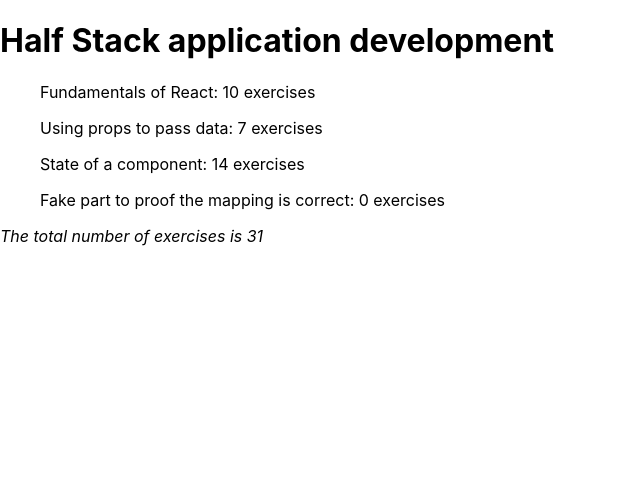
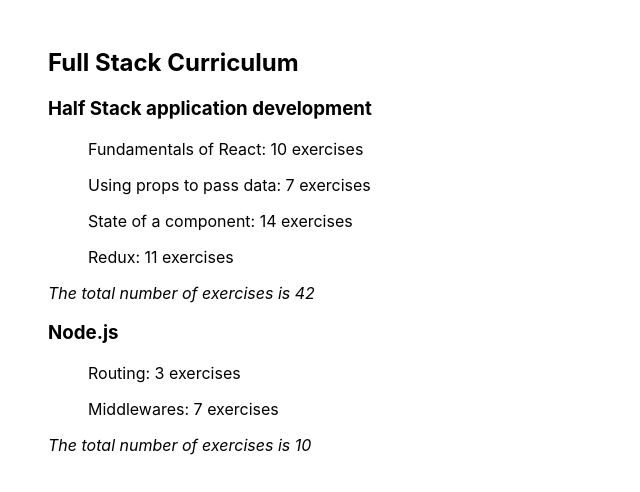
Before and after one commit to emcoding/Part2CourseInfo, a React (Create React App) app: page / in a window 1280 px wide. Shown: the top 492 px of the page, without its empty margins (0-640 px from the left). Built offline with nearby package versions, Linux system fonts and the light colour scheme.

Commit message:
Ex2.4 with multiple courses

```diff
--- a/src/components/App.js
+++ b/src/components/App.js
@@ -1,12 +1,13 @@
-import React from 'react';
-import Course from './Course'
+import React from 'react'
+import Curriculum from './Curriculum'
 
 
 const App = () => {
 
-  const course = {
+  const courses = [
+    {
+      name: 'Half Stack application development',
       id: 1,
-    name: 'Half Stack application development',
       parts: [
         {
           name: 'Fundamentals of React',
@@ -24,16 +25,33 @@
           id: 3
         },
         {
-        name: "Fake part to proof the mapping is correct",
-        exercises: 0,
+          name: 'Redux',
+          exercises: 11,
           id: 4
         }
       ]
+    },
+    {
+      name: 'Node.js',
+      id: 2,
+      parts: [
+        {
+          name: 'Routing',
+          exercises: 3,
+          id: 1
+        },
+        {
+          name: 'Middlewares',
+          exercises: 7,
+          id: 2
         }
+      ]
+    }
+  ]
 
   return (
     <div>
-      <Course course={course} />
+      <Curriculum courses={courses} />
     </div>
   )
 }
--- a/src/components/Course.js
+++ b/src/components/Course.js
@@ -3,15 +3,15 @@
 const Course = ({course}) => {
   // console.log("I'm in the Course component!", course)
   return (
-    <>
+    <div>
       <Header title={course.name} />
       <Content parts={course.parts}/>
       <Total parts = {course.parts} />
-    </>
+    </div>
     )
 }
 
-const Header = ({title}) => (<h1>{title}</h1>)
+const Header = ({title}) => (<h3>{title}</h3>)
 
 const Content = ({parts}) => {
   return (
--- /dev/null
+++ b/src/components/Curriculum.js
@@ -0,0 +1,17 @@
+import React from 'react'
+import Course from './Course'
+
+const Curriculum = ({courses}) => {
+  // console.log("This walks like a duck", courses )
+  return (
+    <>
+    <h2>Full Stack Curriculum</h2>
+      {courses.map(course =>
+        <Course key={course.id} course={course}  />
+      )}
+    </>
+  )
+}
+
+
+export default Curriculum
--- a/src/index.css
+++ b/src/index.css
@@ -1,5 +1,5 @@
 body {
-  margin: 0;
+  margin: 3rem;
   font-family: -apple-system, BlinkMacSystemFont, 'Segoe UI', 'Roboto', 'Oxygen',
     'Ubuntu', 'Cantarell', 'Fira Sans', 'Droid Sans', 'Helvetica Neue',
     sans-serif;
```
Lines whose indentation alone changed are shown as unchanged.
